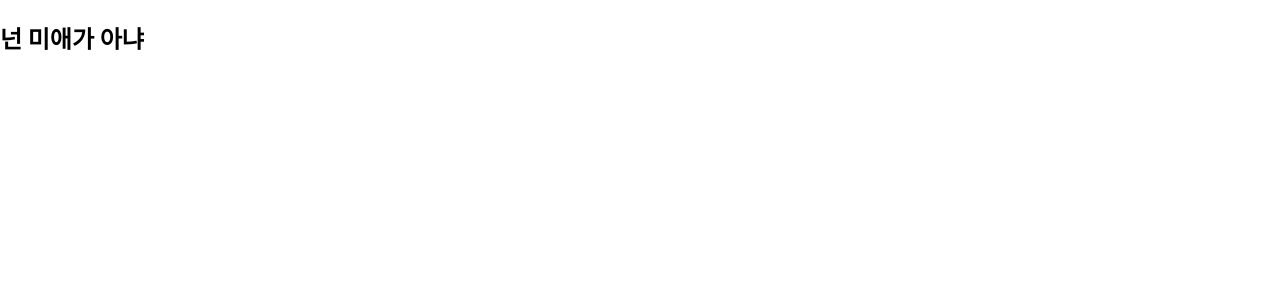
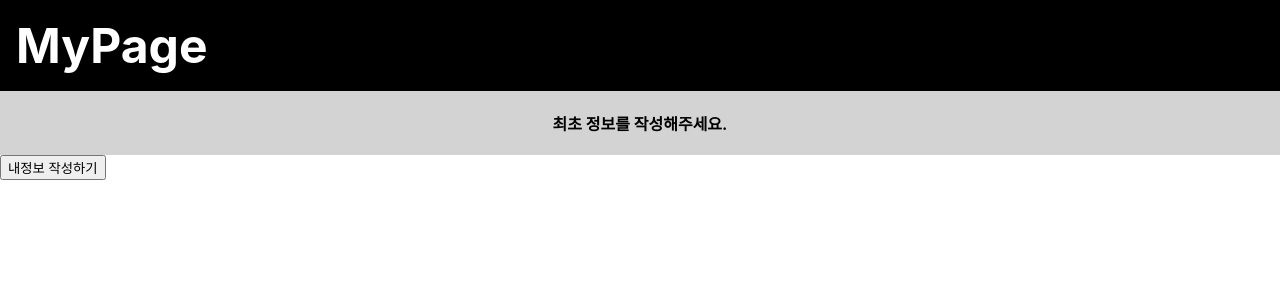
Before and after one commit to rlawlgns0321/Folaroid, a React (Create React App) app in the folder frontend/folaroid/: page / in a window 1280 px wide. Shown: the top 300 px of the page. Built offline with nearby package versions, Linux system fonts and the light colour scheme.

Commit message:
[FE] feat: react-event-button

```diff
--- a/frontend/folaroid/src/App.css
+++ b/frontend/folaroid/src/App.css
@@ -1,38 +1,15 @@
-.App {
+.react{
+  background: black;
+  color: white;
+  font-size: 48px;
+  font-weight: bold;
+  padding: 16px;
+}
+.info{
+  background-color: lightgray;
   text-align: center;
+  justify-content: center;
+  font-size: 16px;
+  font-weight: bold;
+  padding: 20px;
 }
-
-.App-logo {
-  height: 40vmin;
-  pointer-events: none;
-}
-
-@media (prefers-reduced-motion: no-preference) {
-  .App-logo {
-    animation: App-logo-spin infinite 20s linear;
-  }
-}
-
-.App-header {
-  background-color: #282c34;
-  min-height: 100vh;
-  display: flex;
-  flex-direction: column;
-  align-items: center;
-  justify-content: center;
-  font-size: calc(10px + 2vmin);
-  color: white;
-}
-
-.App-link {
-  color: #61dafb;
-}
-
-@keyframes App-logo-spin {
-  from {
-    transform: rotate(0deg);
-  }
-  to {
-    transform: rotate(360deg);
-  }
-}
--- a/frontend/folaroid/src/App.js
+++ b/frontend/folaroid/src/App.js
@@ -1,15 +1,14 @@
-import { React } from 'react';
-
-function App() {
-  const name = '미예';
+import React from 'react';
+import './App.css';
+//import { Route } from 'react-router-dom';
+//import MainPage from './MainPage';
+import MyPage from './MyPage';
+const App = () => {
   return (
-    <>
-      {name === '미애'? (
-      <h1>{name} 안녕</h1>) : (
-        <h2>넌 미애가 아냐</h2>
-      )}
-    </>
+    <div>
+      <MyPage></MyPage>
+    </div>
   );
-}
+};
 
 export default App;
--- /dev/null
+++ b/frontend/folaroid/src/MyPage.js
@@ -0,0 +1,23 @@
+import React from 'react';
+
+const MyPage = (props) => {
+  const { name } = props;
+  const onClick = () => {
+    alert('내정보작성페이지 갈거임');
+  };
+  return (
+    <>
+      <div className="react">{name}</div>
+      <div>
+        <div className="info">최초 정보를 작성해주세요.</div>
+        <button onClick={onClick}>내정보 작성하기</button>
+      </div>
+    </>
+  );
+};
+
+MyPage.defaultProps = {
+  name: 'MyPage',
+};
+
+export default MyPage;
--- a/frontend/folaroid/src/index.js
+++ b/frontend/folaroid/src/index.js
@@ -1,5 +1,6 @@
 import React from 'react';
 import ReactDOM from 'react-dom/client';
+//import { BrowserRouter } from 'react-router-dom';
 import './index.css';
 import App from './App';
 import reportWebVitals from './reportWebVitals';
```
Also changed, not shown: 1 other file (tests, documents, lock files or other folders).
